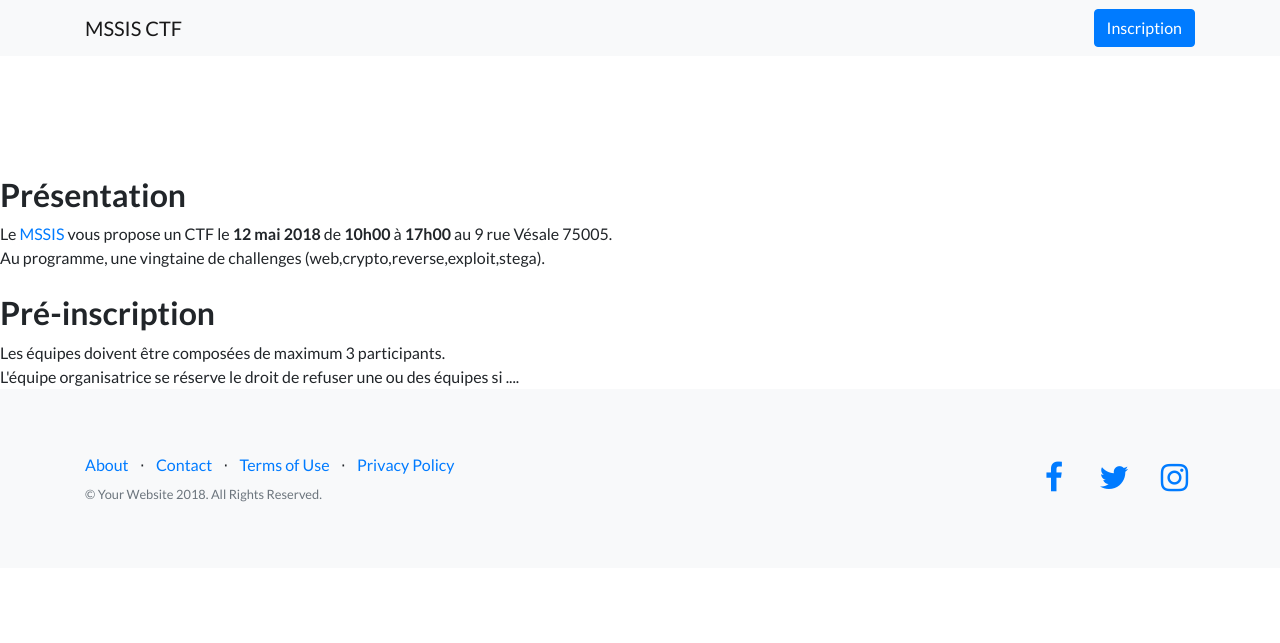
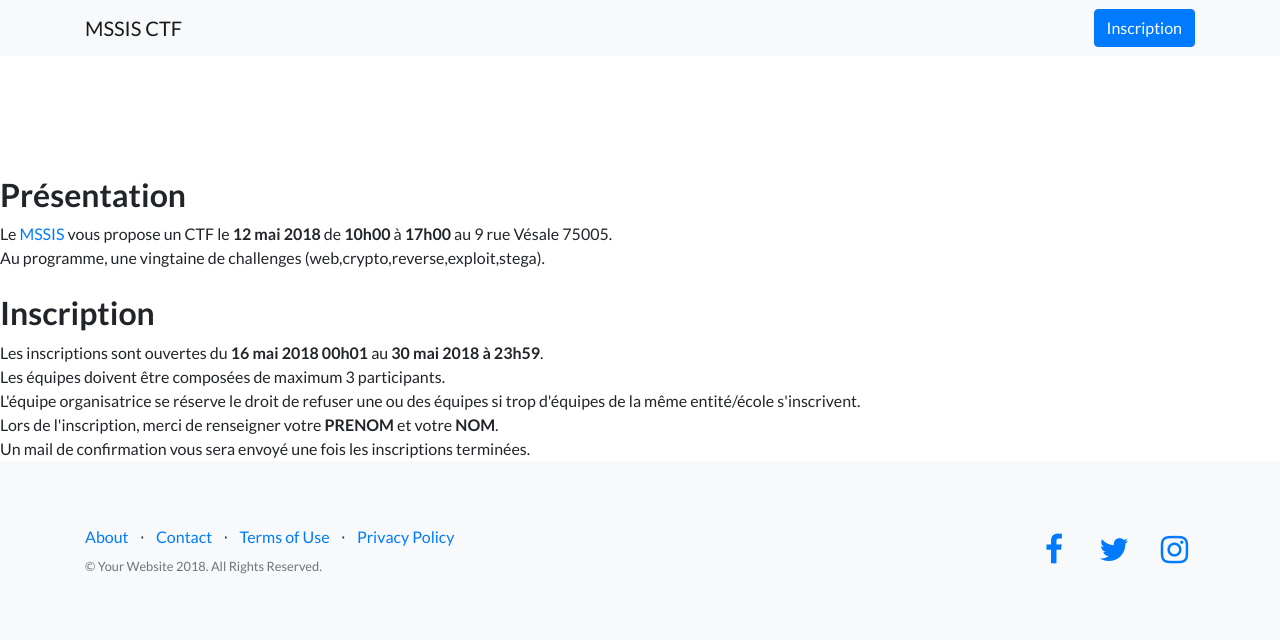
Before and after one commit to mssis-ctf/mssis-ctf.github.io, a website: page index.html in a window 1280 px wide. Drawn offline with Linux system fonts and the light colour scheme.

Commit message:
add register part

```diff
--- a/index.html
+++ b/index.html
@@ -108,9 +108,13 @@
 
 <br><br>
 
-  <h2>Pré-inscription</h2>
+  <h2>Inscription</h2>
+  Les inscriptions sont ouvertes du <strong>16 mai 2018 00h01</strong> au <strong>30 mai 2018 à 23h59</strong>.<br>
   Les équipes doivent être composées de maximum 3 participants. <br>
-  L'équipe organisatrice se réserve le droit de refuser une ou des équipes si ....
+  L'équipe organisatrice se réserve le droit de refuser une ou des équipes si trop d'équipes de la même entité/école s'inscrivent.<br>
+  Lors de l'inscription, merci de renseigner votre <strong>PRENOM</strong> et votre <strong>NOM</strong>.<br>
+  Un mail de confirmation vous sera envoyé une fois les inscriptions terminées.
+
 
 
   <!--
```
